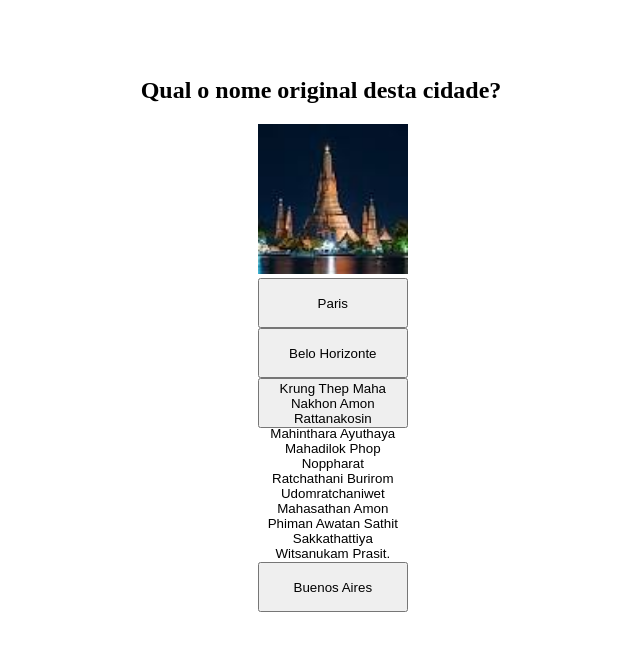
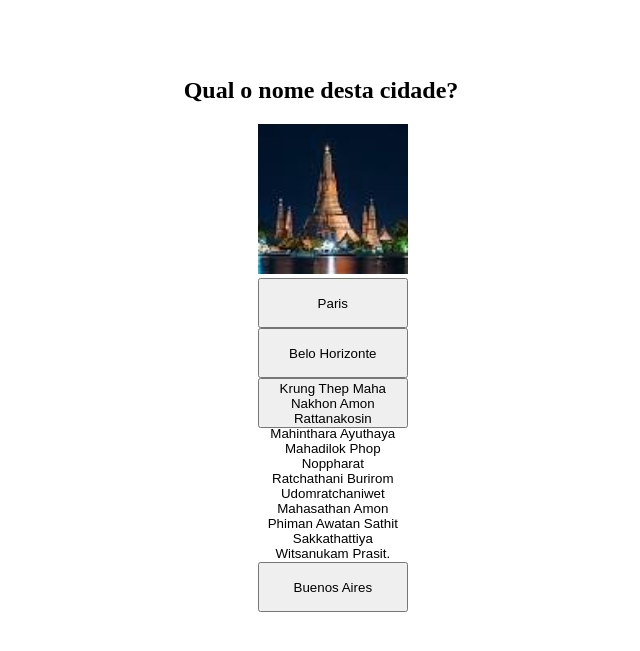
Before and after one commit to rafaelalvpac/The-Quiz, a plain HTML site: page question12.html in a window 1280 px wide. Shown: the part 61-712 px from the top of the page, without its empty margins (319-959 px from the left). Drawn offline with Linux system fonts and the light colour scheme.

Commit message:
Update question12.html

```diff
--- a/question12.html
+++ b/question12.html
@@ -30,7 +30,7 @@
 </head>
 <body>
     <h1>Pergunta 12</h1>
-    <h2>Qual o nome original desta cidade?</h2>
+    <h2>Qual o nome desta cidade?</h2>
     <img src="IMAGES/bangkok.png" alt="bangkok" id="question-image">
         <button id="answer-button" onclick="window.location.href='errado.html';">Paris</button>
         <button id="answer-button" onclick="window.location.href='errado.html';">Belo Horizonte</button>
```
